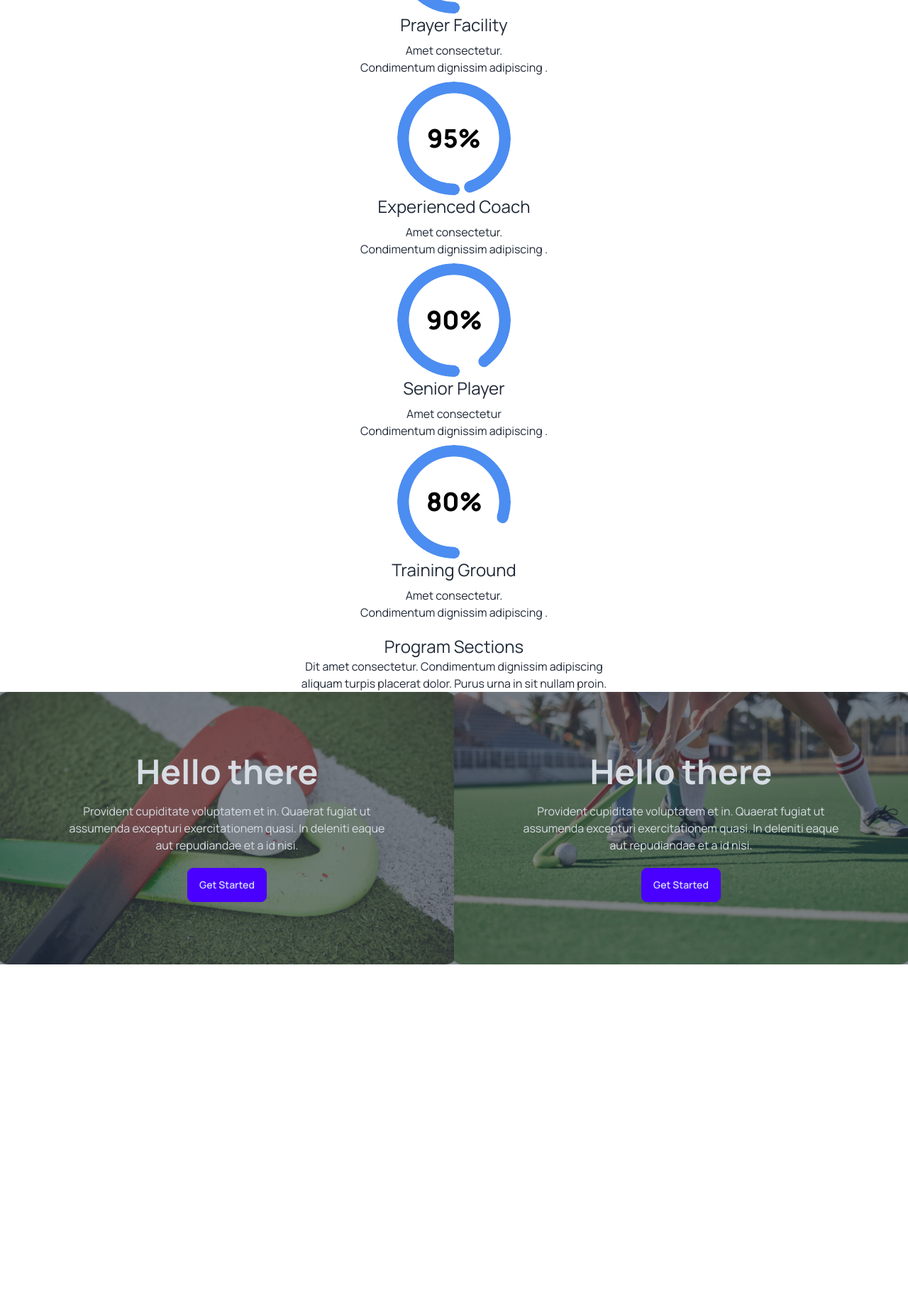
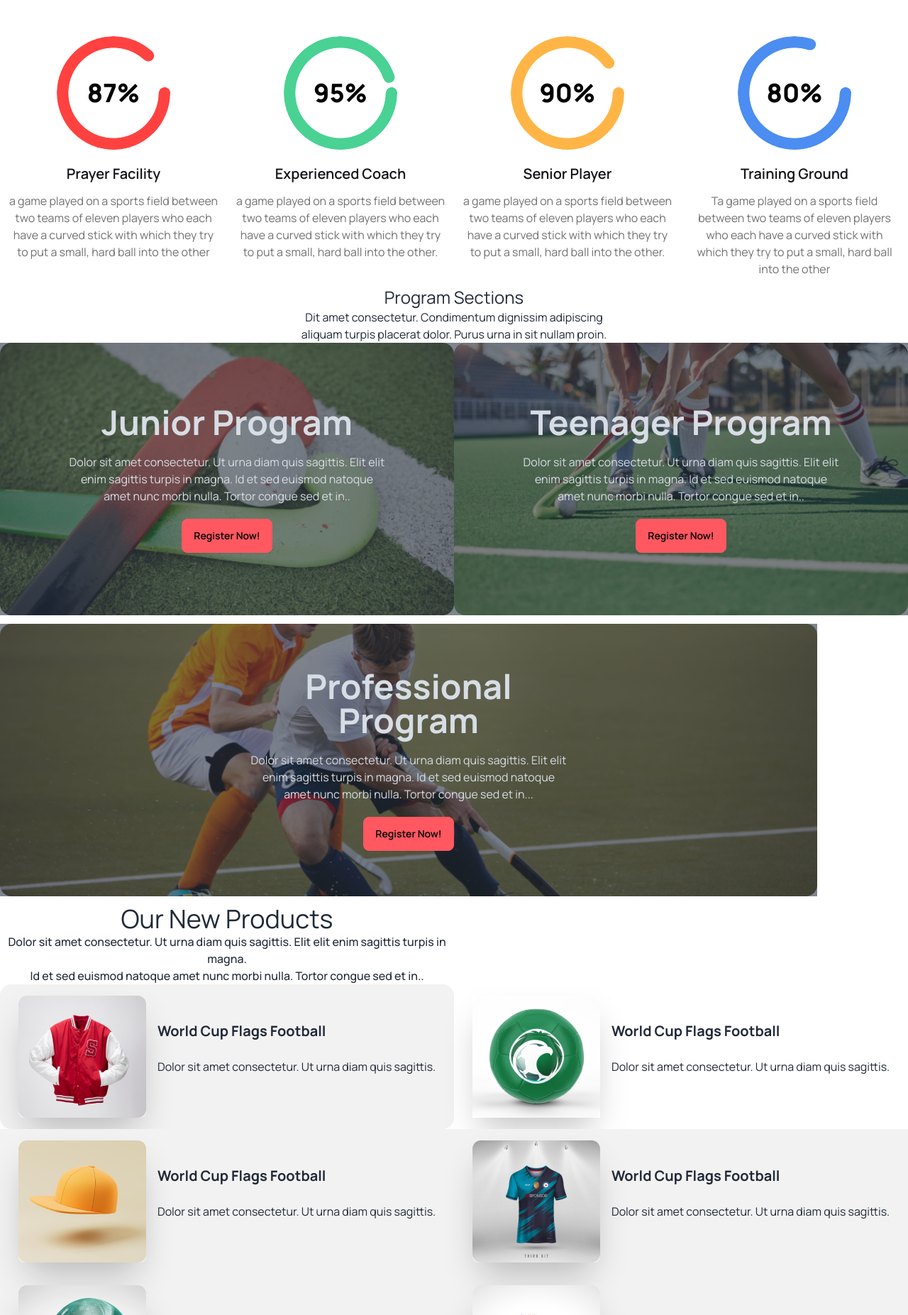
Before and after one commit to sisharif1017/3rd-assingment, a plain HTML site: page index.html in a window 1280 px wide. Shown: the part 947-2800 px from the top of the page at 71% size. Before the commit the page ends 2306 px from the top, so only its background shows below. Drawn offline with nearby package versions, Linux system fonts and the light colour scheme.

Commit message:
all complete banner and club section

```diff
--- a/index.html
+++ b/index.html
@@ -4,6 +4,7 @@
     <meta charset="UTF-8">
     <meta name="viewport" content="width=], initial-scale=1.0">
     <title>3rd assingment</title>
+    <link rel="stylesheet" href="tailwind.config.js">
 
     <link href="https://cdn.jsdelivr.net/npm/daisyui@4.6.0/dist/full.min.css" rel="stylesheet" type="text/css" />
     <script src="https://cdn.tailwindcss.com"></script>
@@ -96,35 +97,50 @@
     <main>
       <!-- hockey club section -->
 
-      <section >
-        <div class="text-center">
-          <h2 class="text-2xl p-4">Professional Hockeys Club</h2>
-       <p>Hockey is an outdoor game <br>
-         played between two teams of 11 players who use long curved <br> sticks to hit a small ball and try to score goals. </p>
+      <section class="container mx-auto mt-16 lg:mt-32">
+        <div class="text-center space-y-4 lg:space-y-6">
+            <h1 class="text-[#131318] text-2xl lg:text-4xl font-extrabold">Professional Hockeys Club</h1>
+            <p class="text-[#13131899] font-medium lg:w-[600px] lg:mx-auto mx-3">a game played on a sports field between two teams of eleven players who each have a curved stick with which they try to put a small, hard ball into the other.</p>
         </div>
-
-
-      </section>
-
-      <div class=" text-center grid-cols-4  gap-6">
-        <div>
-          <div class="radial-progress text-[#4C8DF1] rotate-180 " style="--value:87; --size:10rem; --thickness: 1rem;" role="progressbar"><span class="text-black text-4xl font-extrabold -rotate-180">87%</span></div>
-          <h2 class="text-2xl">Prayer Facility</h2>
-          <p class="p-2">Amet consectetur. <br>Condimentum dignissim adipiscing .</p>
+        <div class="grid grid-cols-1 lg:grid-cols-4 mt-10">
+            <div class="text-center mt-12">
+                <div>
+                    <div class="radial-progress text-[#FF4240] rotate-90" style="--value:87; --size:10rem; --thickness: 1rem;" role="progressbar"><span class="text-black text-4xl font-extrabold -rotate-90">87%</span></div>
+                    </div>
+                    <div>
+                        <h1 class="text-xl font-semibold text-[#131318] mb-3 mt-5">Prayer Facility</h1>
+                    <p class="text-[#13131899] mx-3">a game played on a sports field between two teams of eleven players who each have a curved stick with which they try to put a small, hard ball into the other</p>
+                    </div>
+                   </div>
+                   <div class="text-center mt-12">
+                    <div>
+                        <div class="radial-progress text-[#49D293] rotate-90" style="--value:95; --size:10rem; --thickness: 1rem;" role="progressbar"><span class="text-black text-4xl font-extrabold -rotate-90">95%</span></div>
+                        </div>
+                        <div>
+                            <h1 class="text-xl font-semibold text-[#131318] mb-3 mt-5">Experienced Coach</h1>
+                        <p class="text-[#13131899] mx-3">a game played on a sports field between two teams of eleven players who each have a curved stick with which they try to put a small, hard ball into the other.</p>
+                        </div>
+                       </div>
+                       <div class="text-center mt-12">
+                        <div>
+                            <div class="radial-progress text-[#FFB546] rotate-90" style="--value:90; --size:10rem; --thickness: 1rem;" role="progressbar"><span class="text-black text-4xl font-extrabold -rotate-90">90%</span></div>
+                            </div>
+                            <div>
+                                <h1 class="text-xl font-semibold text-[#131318] mb-3 mt-5">Senior Player</h1>
+                            <p class="text-[#13131899] mx-3">a game played on a sports field between two teams of eleven players who each have a curved stick with which they try to put a small, hard ball into the other. </p>
+                            </div>
+                           </div>
+               <div class="text-center mt-12">
+                <div>
+                    <div class="radial-progress text-[#4C8DF1] rotate-90 " style="--value:80; --size:10rem; --thickness: 1rem;" role="progressbar"><span class="text-black text-4xl font-extrabold -rotate-90">80%</span></div>
+                    </div>
+                    <div>
+                        <h1 class="text-xl font-semibold text-[#131318] mb-3 mt-5">Training Ground</h1>
+                    <p class="text-[#13131899] mx-3">Ta game played on a sports field between two teams of eleven players who each have a curved stick with which they try to put a small, hard ball into the other</p>
+                    </div>
+                   </div>
+               </div>
         </div>
-        <div class="radial-progress text-[#4C8DF1] rotate-180 " style="--value:95; --size:10rem; --thickness: 1rem;" role="progressbar"><span class="text-black text-4xl font-extrabold -rotate-180">95%</span></div>
-        <h2 class="text-2xl">Experienced Coach</h2>
-        <p class="p-2">Amet consectetur. <br>Condimentum dignissim adipiscing .</p>
-        <div class="radial-progress text-[#4C8DF1] rotate-180 " style="--value:90; --size:10rem; --thickness: 1rem;" role="progressbar"><span class="text-black text-4xl font-extrabold -rotate-180">90%</span></div>
-        <h2 class="text-2xl">Senior Player</h2>
-        <p class="p-2">Amet consectetur <br>
-           Condimentum dignissim adipiscing .</p>
-        <div class="radial-progress text-[#4C8DF1] rotate-180 " style="--value:80; --size:10rem; --thickness: 1rem;" role="progressbar"><span class="text-black text-4xl font-extrabold -rotate-180">80%</span></div>
-        <h2 class="text-2xl">Training Ground</h2>
-        <p class="p-2">Amet consectetur. <br>Condimentum dignissim adipiscing .</p>
-
-      </div>
-
       <!-- program section -->
 
       <div class="text-center mt-3">
@@ -134,31 +150,132 @@
            aliquam turpis placerat dolor. Purus urna in sit nullam proin. </p>
       </div>
 
-      <div class="grid grid-cols-2 w-auto h-96 rounded-2xl">
+      <div class="grid grid-cols-2">
 
-        <div class="hero " style="background-image: url(Images/2.png);">
+        <div class="hero  w-auto h-96 rounded-2xl " style="background-image: url(Images/2.png);">
           <div class="hero-overlay bg-opacity-60"></div>
           <div class="hero-content text-center text-neutral-content">
             <div class="max-w-md">
-              <h1 class="mb-5 text-5xl font-bold">Hello there</h1>
-              <p class="mb-5">Provident cupiditate voluptatem et in. Quaerat fugiat ut assumenda excepturi exercitationem quasi. In deleniti eaque aut repudiandae et a id nisi.</p>
-              <button class="btn btn-primary">Get Started</button>
+              <h1 class="mb-5 text-5xl font-bold">Junior Program</h1>
+              <p class="mb-5">Dolor sit amet consectetur. Ut urna diam quis sagittis. Elit elit
+                enim sagittis turpis in magna. Id et sed euismod natoque amet nunc morbi nulla. Tortor congue sed et in..</p>
+              <button class="btn btn-error">Register Now!</button>
             </div>
           </div>
         </div>
-        <div class="hero " style="background-image: url(Images/3.png);">
+        <div class="hero  w-auto h-96 rounded-2xl" style="background-image: url(Images/3.png);">
           <div class="hero-overlay bg-opacity-60"></div>
           <div class="hero-content text-center text-neutral-content">
             <div class="max-w-md">
-              <h1 class="mb-5 text-5xl font-bold">Hello there</h1>
-              <p class="mb-5">Provident cupiditate voluptatem et in. Quaerat fugiat ut assumenda excepturi exercitationem quasi. In deleniti eaque aut repudiandae et a id nisi.</p>
-              <button class="btn btn-primary">Get Started</button>
+              <h1 class="mb-5 -p-10 text-5xl font-bold">Teenager Program</h1>
+              <p class="mb-5">Dolor sit amet consectetur. Ut urna diam quis sagittis. Elit elit
+                enim sagittis turpis in magna. Id et sed euismod natoque amet nunc morbi nulla. Tortor congue sed et in..</p>
+              <button class="btn btn-error">Register Now!</button>
             </div>
           </div>
         </div>
 
 
+
+
       </div>
+
+      <div class="pt-3 ">
+        <div class="hero max-w-6xl h-96 rounded-2xl" style="background-image: url(Images/4.png);">
+          <div class="hero-overlay bg-opacity-60"></div>
+          <div class="hero-content text-center text-neutral-content">
+            <div class="max-w-md">
+              <h1 class="mb-5 text-5xl font-bold">Professional Program</h1>
+              <p class="mb-5">Dolor sit amet consectetur. Ut urna diam quis sagittis. Elit elit
+                enim sagittis turpis in magna. Id et sed euismod natoque amet nunc morbi nulla. Tortor congue sed et in...</p>
+              <button class="btn btn-error">Register Now!</button>
+            </div>
+          </div>
+        </div>
+      </div>
+
+      <!-- product section -->
+
+      <section class="grid grid-cols-2 mt-3">
+
+        <div class="text-center">
+          <h1 class="text-4xl">Our New Products</h1>
+        <p class="text-base font-medium">Dolor sit amet consectetur. Ut urna diam quis sagittis. Elit elit
+          enim sagittis turpis in magna. <br>Id et sed euismod natoque amet nunc morbi nulla. Tortor congue sed et in..</p>
+        </div>
+      </section>
+
+      <section class="grid grid-cols-2">
+
+
+          <div class="rounded-2xl bg-base-200">
+            <div class="hero-content flex-col lg:flex-row">
+              <img src="Images/5.png" class="max-w-sm rounded-lg shadow-2xl" />
+              <div>
+                <h1 class="text-xl font-bold">World Cup Flags Football</h1>
+                <p class="py-6">Dolor sit amet consectetur. Ut urna diam quis sagittis. </p>
+
+              </div>
+            </div>
+          </div>
+          <div class="w-auto h-92 rounded-xl">
+            <div class="hero-content flex-col lg:flex-row">
+              <img src="Images/6.png" class="shadow-2xl" />
+              <div>
+                <h1 class="text-xl font-bold">World Cup Flags Football</h1>
+                <p class="py-6">Dolor sit amet consectetur. Ut urna diam quis sagittis. </p>
+
+              </div>
+            </div>
+          </div>
+
+
+          <div class="hero bg-base-200">
+            <div class="hero-content flex-col lg:flex-row">
+              <img src="Images/7.png" class="max-w-sm rounded-lg shadow-2xl" />
+              <div>
+                <h1 class="text-xl font-bold">World Cup Flags Football</h1>
+                <p class="py-6">Dolor sit amet consectetur. Ut urna diam quis sagittis. </p>
+
+              </div>
+            </div>
+          </div>
+          <div class="hero bg-base-200">
+            <div class="hero-content flex-col lg:flex-row">
+              <img src="Images/8.png" class="max-w-sm rounded-lg shadow-2xl" />
+              <div>
+                <h1 class="text-xl font-bold">World Cup Flags Football</h1>
+                <p class="py-6">Dolor sit amet consectetur. Ut urna diam quis sagittis. </p>
+
+              </div>
+            </div>
+          </div>
+
+          <div class="hero bg-base-200">
+            <div class="hero-content flex-col lg:flex-row">
+              <img src="Images/9.png" class="max-w-sm rounded-lg shadow-2xl" />
+              <div>
+                <h1 class="text-xl font-bold">World Cup Flags Football</h1>
+                <p class="py-6">Dolor sit amet consectetur. Ut urna diam quis sagittis. </p>
+
+              </div>
+            </div>
+          </div>
+          <div class="hero bg-base-200 ">
+            <div class="hero-content rounded-2xl border-10 flex-col lg:flex-row">
+              <img src="Images/10.png" class="max-w-sm rounded-lg shadow-2xl" />
+              <div>
+                <h1 class="text-xl font-bold">World Cup Flags Football</h1>
+                <p class="py-6 leading-6 text-base">Dolor sit amet consectetur. Ut urna diam quis sagittis. </p>
+
+              </div>
+            </div>
+          </div>
+
+
+      </section>
+
+      <!-- client section -->
 
 
 
```
